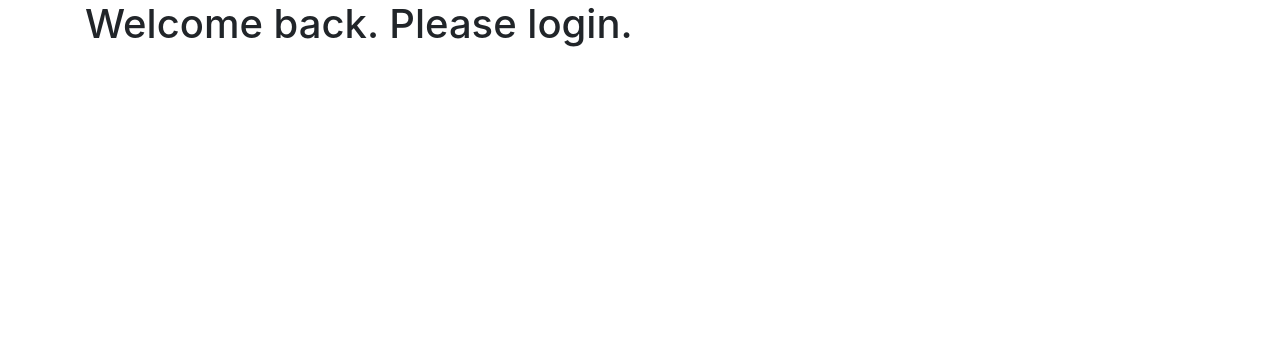
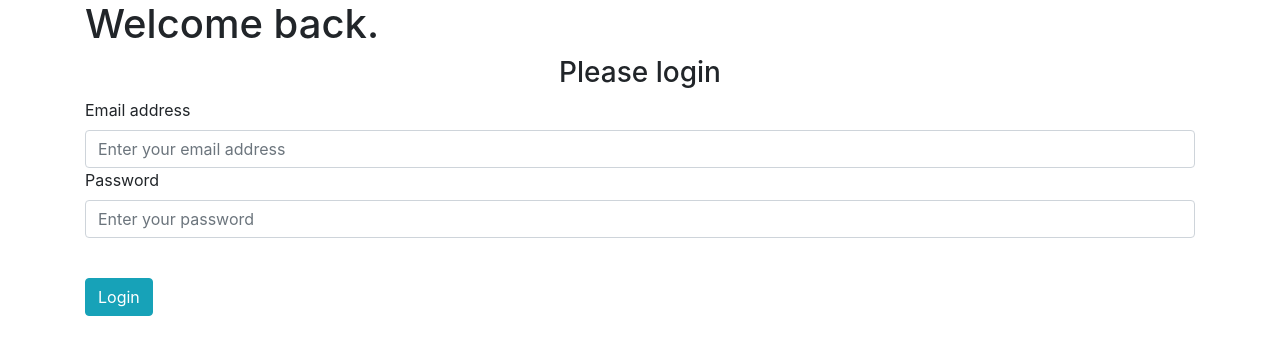
Before and after one commit to AndraPopa/Flask-Notes-and-Meeting-Planner, a Flask app: page /login in a window 1280 px wide. Shown: the part 56-411 px from the top of the page. Run offline with Flask 3, Linux system fonts and the light colour scheme; some libraries are stand-ins or nearby versions.

Commit message:
added form for login

```diff
--- a/planner/templates/login.html
+++ b/planner/templates/login.html
@@ -2,5 +2,32 @@
 
 {% block title %}Login{% endblock %}
 {% block content %}
-<h1>Welcome back. Please login.</h1>
+<h1>Welcome back.</h1>
+
+<form method="POST">
+    <h3 align="center">Please login</h3>
+    <div class="form-group">
+        <label for="email">Email address</label>
+        <input
+                type="email"
+                class="form-control"
+                id="email"
+                name="email"
+                placeholder="Enter your email address"
+        />
+        <label for="password">Password</label>
+        <input
+                type="password"
+                class="form-control"
+                id="password"
+                name="password"
+                placeholder="Enter your password"
+        />
+    </div>
+    <br>
+    <button type="submit" class="btn btn-info">Login</button>
+</form>
+
+
+
 {% endblock %}
```
